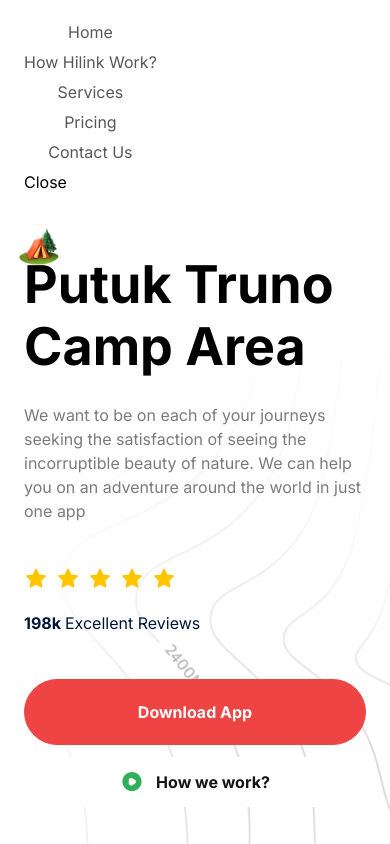
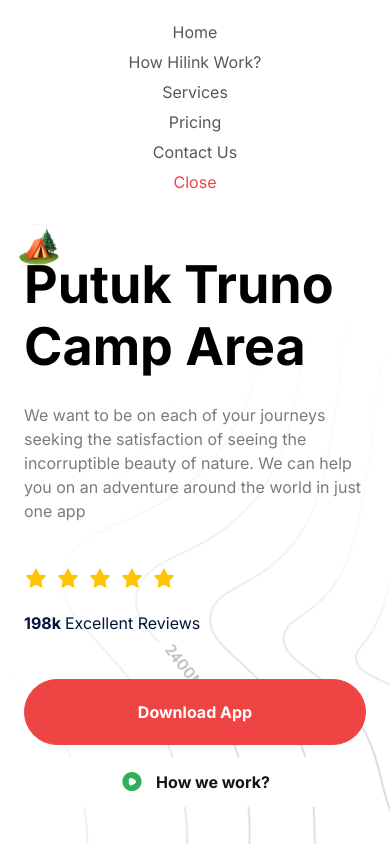
Before and after one commit to AlekseiIvanovI/travel2.0, a Next.js app: page / in a window 390 px wide. Both pictures are taken after a click on the element 350 px from the left and 36 px from the top of the page. Shown: the top 844 px of the page. Built offline with nearby package versions, Linux system fonts and the light colour scheme.

Commit message:
new commit

```diff
--- a/components/Navbar.tsx
+++ b/components/Navbar.tsx
@@ -1,5 +1,4 @@
 "use client"
-
 import { useState, useEffect } from "react";
 import { NAV_LINKS } from "@/constants";
 import Image from "next/image";
@@ -40,7 +39,7 @@
   }, []);
 
   return (
-    <nav className="flexBetween max-container padding-container relative z-30 py-5">
+    <nav className={`max-container padding-container relative z-30 py-5 ${isMenuOpen ? 'justify-center' : 'flexBetween'}`}>
       {isLogoVisible && (
         <Link href="/" passHref>
             <Image src="/hilink-logo.svg" alt="logo" width={74} height={29} />
@@ -49,15 +48,15 @@
 
       <ul className={`h-full gap-12 lg:flex ${isMenuOpen ? 'flex-row justify-center' : 'hidden'}`}>
         {NAV_LINKS.map((link) => (
-          <li key={link.key}>
-            <Link href={link.href} passHref className="regular-16 text-gray-50 flexCenter cursor-pointer pb-1.5 transition-all hover:font-bold" onClick={handleCloseClick}>
+          <li key={link.key} className="flexCenter">
+            <Link href={link.href} passHref className="regular-16 text-gray-50 cursor-pointer pb-1.5 transition-all hover:font-bold text-center" onClick={handleCloseClick}>
                 {link.label}
             </Link>
           </li>
         ))}
         {isMenuOpen && (
-          <li>
-            <button onClick={handleCloseClick} className="close-button">
+          <li className="text-center">
+            <button onClick={handleCloseClick} className="close-button text-red-500">
               Close
             </button>
           </li>
@@ -90,6 +89,100 @@
 };
 
 export default Navbar;
+
+
+
+//GOOD VERSION
+// import { useState, useEffect } from "react";
+// import { NAV_LINKS } from "@/constants";
+// import Image from "next/image";
+// import Link from "next/link";
+// import Button from "./Button";
+
+// const Navbar = () => {
+//   const [isMenuOpen, setIsMenuOpen] = useState(false);
+//   const [isLogoVisible, setIsLogoVisible] = useState(true);
+//   const [isMenuButtonVisible, setIsMenuButtonVisible] = useState(true);
+
+//   const handleMenuClick = () => {
+//     setIsMenuOpen(!isMenuOpen);
+//     setIsLogoVisible(!isLogoVisible);
+//     setIsMenuButtonVisible(!isMenuButtonVisible);
+//   };
+
+//   const handleCloseClick = () => {
+//     setIsMenuOpen(false);
+//     setIsLogoVisible(true);
+//     setIsMenuButtonVisible(true);
+//   };
+
+//   const handleResize = () => {
+//     const isLargeScreen = window.innerWidth >= 1024;
+//     if (isLargeScreen) {
+//       setIsMenuOpen(false);
+//       setIsLogoVisible(true);
+//       setIsMenuButtonVisible(true);
+//     }
+//   };
+
+//   useEffect(() => {
+//     window.addEventListener("resize", handleResize);
+//     return () => {
+//       window.removeEventListener("resize", handleResize);
+//     };
+//   }, []);
+
+//   return (
+//     <nav className="flexBetween max-container padding-container relative z-30 py-5">
+//       {isLogoVisible && (
+//         <Link href="/" passHref>
+//             <Image src="/hilink-logo.svg" alt="logo" width={74} height={29} />
+//         </Link>
+//       )}
+
+//       <ul className={`h-full gap-12 lg:flex ${isMenuOpen ? 'flex-row justify-center' : 'hidden'}`}>
+//         {NAV_LINKS.map((link) => (
+//           <li key={link.key}>
+//             <Link href={link.href} passHref className="regular-16 text-gray-50 flexCenter cursor-pointer pb-1.5 transition-all hover:font-bold" onClick={handleCloseClick}>
+//                 {link.label}
+//             </Link>
+//           </li>
+//         ))}
+//         {isMenuOpen && (
+//           <li>
+//             <button onClick={handleCloseClick} className="close-button">
+//               Close
+//             </button>
+//           </li>
+//         )}
+//       </ul>
+
+//       {isMenuButtonVisible && (
+//         <div className={`lg:flexCenter hidden ${isMenuOpen ? 'justify-center' : ''}`}>
+//           <Button
+//             type="button"
+//             title="Login"
+//             icon="/user.svg"
+//             variant="btn_dark_green"
+//           />
+//         </div>
+//       )}
+
+//       {isMenuButtonVisible && (
+//         <div className="inline-block cursor-pointer lg:hidden" onClick={handleMenuClick}>
+//           <Image
+//             src="/menu.svg"
+//             alt="menu"
+//             width={32}
+//             height={32}
+//           />
+//         </div>
+//       )}
+//     </nav>
+//   );
+// };
+
+// export default Navbar;
 
 
 
```
